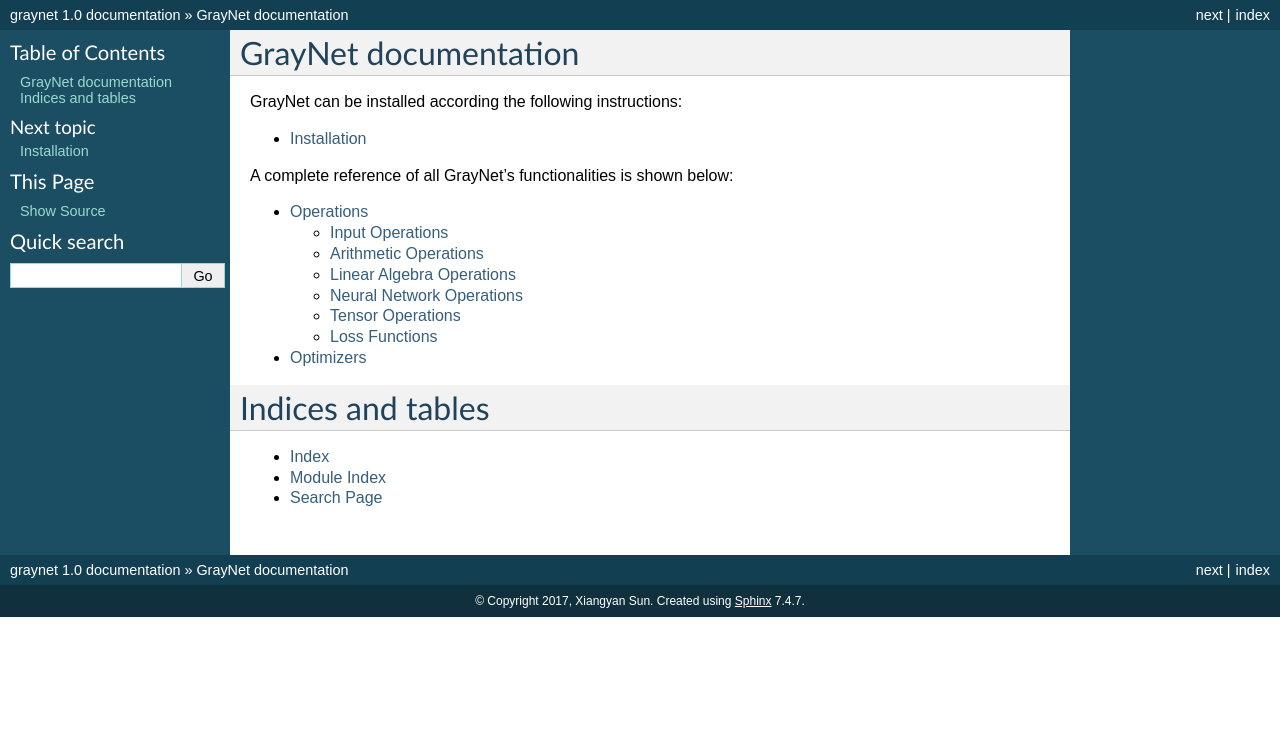
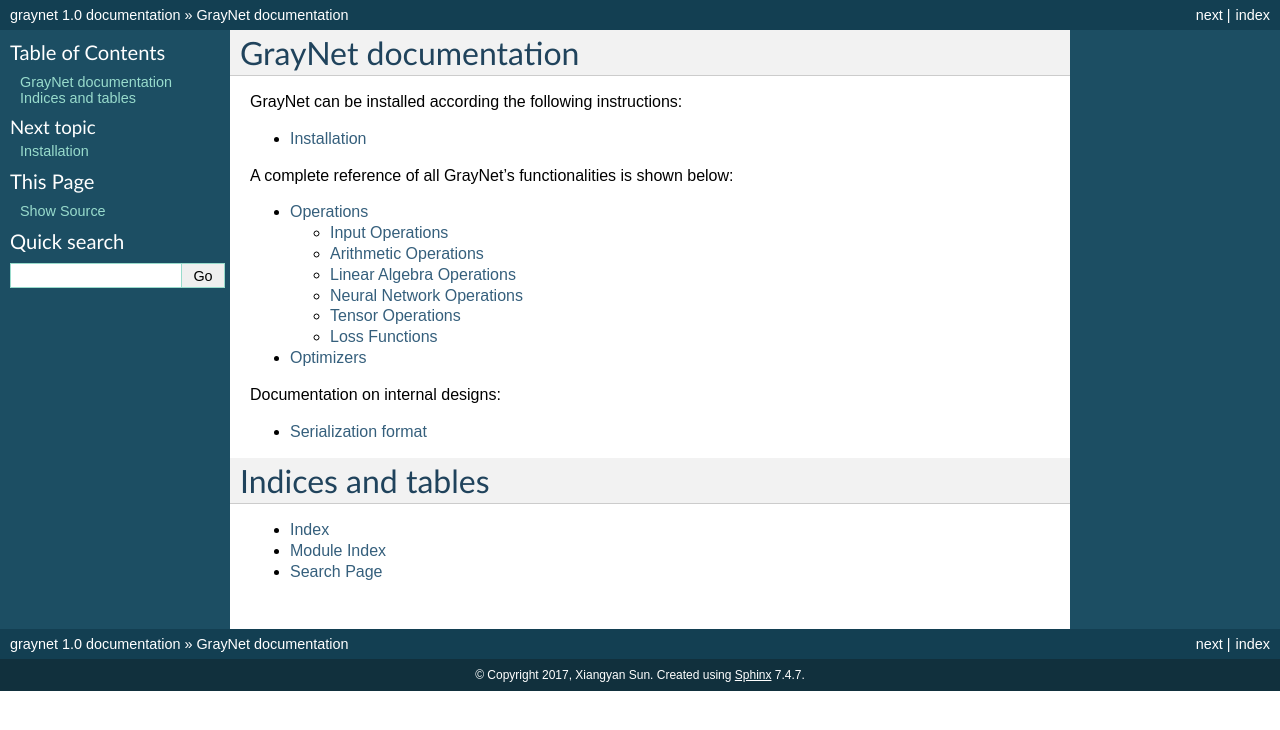
Before and after one commit to liuguoyou/graynet, a Sphinx documentation site: the page built from doc/index.rst, in a window 1280 px wide. Shown: the top 730 px of the page. Built offline with Sphinx 7.4.7, drawn with Linux system fonts in a browser that asks for light colours.

Commit message:
Fix documentation.

````diff
--- a/doc/index.rst
+++ b/doc/index.rst
@@ -16,6 +16,13 @@
    operations
    optimizers
 
+Documentation on internal designs:
+
+.. toctree::
+   :maxdepth: 2
+
+   serialization
+
 Indices and tables
 ==================
 
--- a/doc/internal.rst
+++ b/doc/serialization.rst
@@ -1,8 +1,7 @@
-Serialization
-==========
+Serialization format
+====================
 
-Graph Class:
------------------
+```
 1. 4 bytes, "GRAY", file format header;
 2. 1 int32, version number;
 3. 1 int32, count, the number of paramaters;
@@ -18,3 +17,4 @@
 			b. `ndim_` int32, store `dims_` array.
 		C. 1 int32, data type, 0 is float, 1 is double;
 		D. data_ array. length is shape.GetSize(). tensor data type may be float or double.
+```
````
